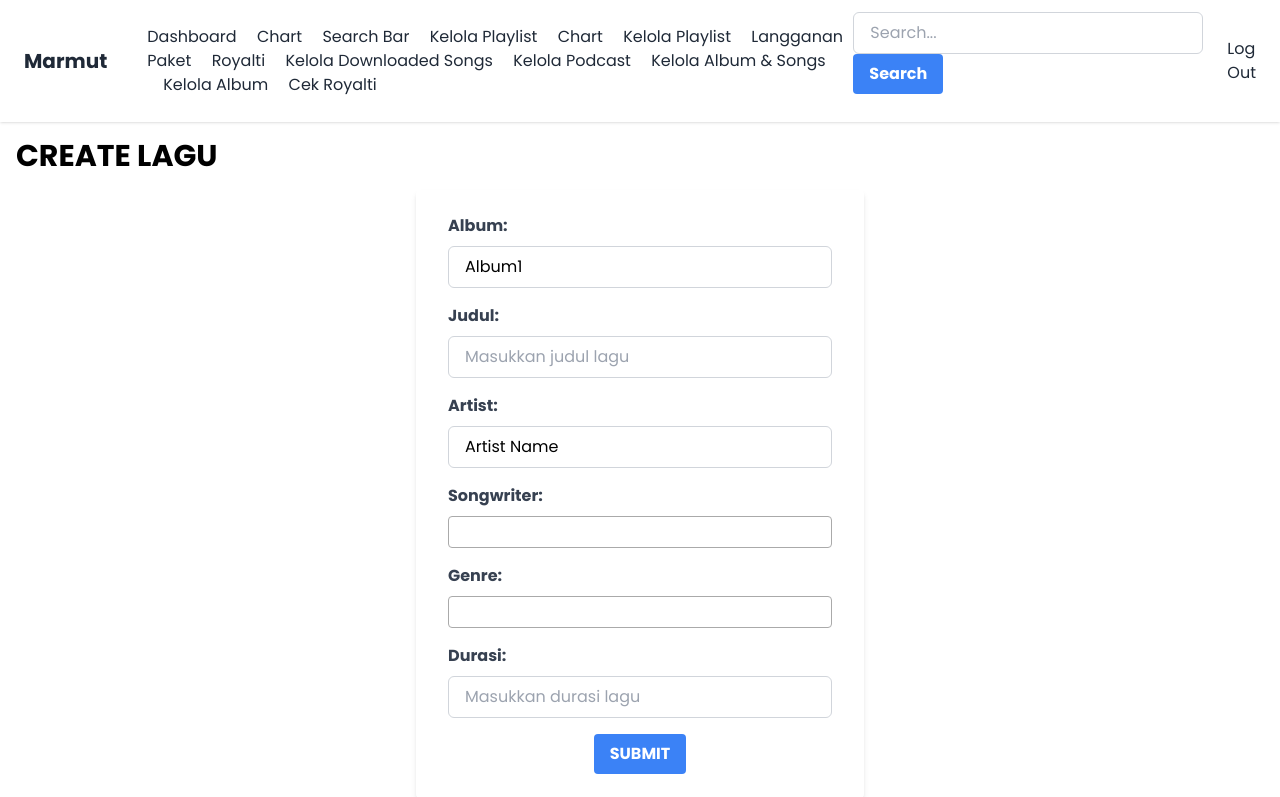
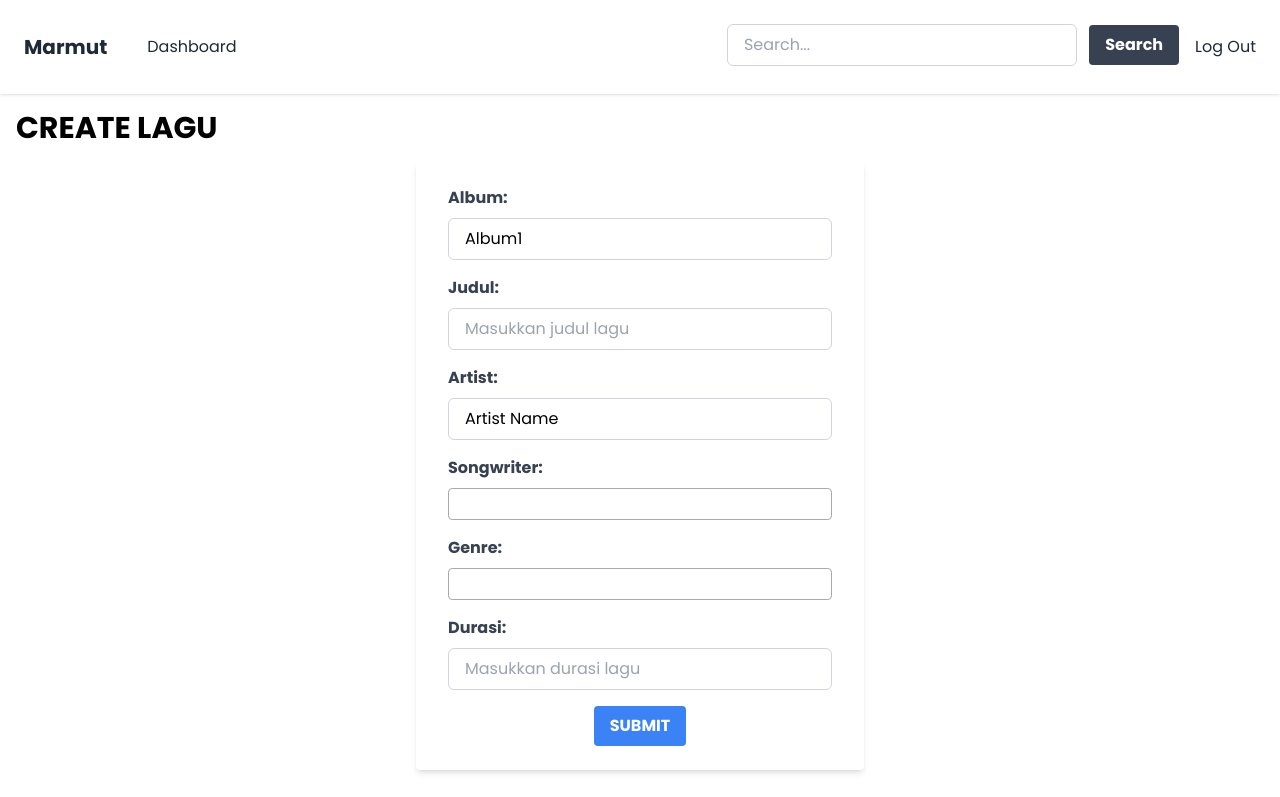
Before and after one commit to rontrying/TK-BASDAT-C17, a Django app: page /albumSong/create_lagu/ in a window 1280 px wide. Shown: the top 797 px of the page. After the commit the page ends 773 px from the top, so only its background shows below. Run offline with Django 4.2, Linux system fonts and the light colour scheme; the visitor is signed in with stand-in values (Sample User, id 1); some libraries are stand-ins or nearby versions.

Commit message:
feat(base): make navbar dynamic to user role

```diff
--- a/base/templates/base.html
+++ b/base/templates/base.html
@@ -27,46 +27,56 @@
 
     <body>
         <!-- Navbar -->
-        <nav class="bg-white shadow">
+        <nav class="bg-white shadow ">
             <div class="container mx-auto px-6 py-3">
                 <div class="flex items-center justify-between">
                     <div class="flex items-center">
                         <a href="#" class="text-gray-800 text-xl font-bold">Marmut</a>
                         <!-- Primary Navigation Menu -->
-                        <!-- {% if user.is_authenticated %} -->
-                        <div class="ml-10 space-x-4">
-                            <a href="/" class="text-gray-800 hover:text-gray-600 transition-colors duration-300">Dashboard</a>
-                            <a href="/about" class="text-gray-800 hover:text-gray-600 transition-colors duration-300">Chart</a>
-                            <a href="/services" class="text-gray-800 hover:text-gray-600 transition-colors duration-300">Search Bar</a>
-                            <a href="/playlist/" class="text-gray-800 hover:text-gray-600 transition-colors duration-300">Kelola Playlist</a>
-                            <a href="/about" class="text-gray-800 hover:text-gray-600 transition-colors duration-300">Chart</a>
-                            <a href="/contact" class="text-gray-800 hover:text-gray-600 transition-colors duration-300">Kelola Playlist</a>
-                            <a href="{% url 'album_and_song:show_main' %}" class="text-gray-800 hover:text-gray-600 transition-colors duration-300">Langganan Paket</a>
-                            <a href="{% url 'royalti:list_royalti' %}" class="text-gray-800 hover:text-gray-600 transition-colors duration-300">Royalti</a>
-                            <a href="/" class="text-gray-800 hover:text-gray-600 transition-colors duration-300">Kelola Downloaded Songs</a>
-                            <a href="/" class="text-gray-800 hover:text-gray-600 transition-colors duration-300">Kelola Podcast</a>
-                            <a href="/" class="text-gray-800 hover:text-gray-600 transition-colors duration-300">Kelola Album & Songs</a>
-                            <a href="/" class="text-gray-800 hover:text-gray-600 transition-colors duration-300">Kelola Album</a>
-                            <a href="/" class="text-gray-800 hover:text-gray-600 transition-colors duration-300"> Cek Royalti</a>
-                        </div>
-                        <!-- {% endif %} -->
+                        {% if user.is_authenticated %}
+                            <div class="ml-10 space-x-4 flex flex-wrap">
+                                <a href="{% url 'dashboard' %}" class="text-gray-800 hover:text-gray-600 transition-colors duration-300">Dashboard</a>
+                                {% if user.is_user %}
+                                    <a href="{% url 'chart_list' %}" class="text-gray-800 hover:text-gray-600 transition-colors duration-300">Chart</a>
+                                    <a href="/playlist/" class="text-gray-800 hover:text-gray-600 transition-colors duration-300">Playlist</a>
+                                    <a href="{% url 'album_and_song:show_main' %}" class="text-gray-800 hover:text-gray-600 transition-colors duration-300">Subscription</a>
+                                    {% if user.is_premium %}
+                                        <a href="/" class="text-gray-800 hover:text-gray-600 transition-colors duration-300">Downloaded Songs</a>
+                                    {% endif %}
+                                    {% if user.is_podcaster %}
+                                        <a href="{% url 'podcast_list' %}" class="text-gray-800 hover:text-gray-600 transition-colors duration-300">Podcast</a>
+                                    {% endif %}
+                                    {% if user.is_artist or user.is_songwriter %}
+                                        <a href="/" class="text-gray-800 hover:text-gray-600 transition-colors duration-300">Album & Songs</a>
+                                    {% endif %}
+                                    {% if user.is_label %}
+                                        <a href="/" class="text-gray-800 hover:text-gray-600 transition-colors duration-300">Album</a>
+                                    {% endif %}
+                                    {% if user.is_label or user.is_artist or user.is_songwriter %}
+                                        <a href="{% url 'royalti:list_royalti' %}" class="text-gray-800 hover:text-gray-600 transition-colors duration-300">Check Royalty</a>
+                                    {% endif %}
+                                {% endif %}
+                            </div>
+                        {% endif %}
                     </div>
                     <!-- Secondary Navigation Menu -->
                     <div class="flex items-center space-x-4">
+                        <div class="mt-3">
                         <form action="/search" method="get">
                             <input type="text" id="searchInput" name="q" placeholder="Search..." class="border border-gray-300 rounded-md px-4 py-2 mr-2 focus:outline-none focus:border-blue-500">
-                            <button type="submit" class="bg-blue-500 hover:bg-blue-700 text-white font-bold py-2 px-4 rounded">
+                            <button type="submit" class="bg-gray-700 hover:bg-gray-800 text-white font-bold py-2 px-4 rounded">
                               Search
                             </button>
                           </form>
-                        <!-- {% if user.is_authenticated %} -->
+                        </div>
+                        {% if user.is_authenticated %}
                         <!-- Jika pengguna sudah login, tampilkan link logout -->
                         <a href="{% url 'authentication:logout_user' %}" class="text-gray-800 hover:text-gray-600 transition-colors duration-300">Log Out</a>
-                        <!-- {% else %} -->
+                        {% else %}
                         <!-- Jika pengguna belum login, tampilkan link login dan sign up -->
                         <a href="{% url 'authentication:login_user' %}" class="text-gray-800 hover:text-gray-600 transition-colors duration-300">Log In</a>
-                        <a href="{% url 'authentication:register' %}" class="text-blue-600 hover:text-blue-400 transition-colors duration-300">Sign Up</a>
-                        <!-- {% endif %} -->
+                        <a href="{% url 'authentication:register' %}" class="text-gray-800 hover:text-gray-600 transition-colors duration-300">Sign Up</a>
+                        {% endif %}
                     </div>
                 </div>
             </div>
```
